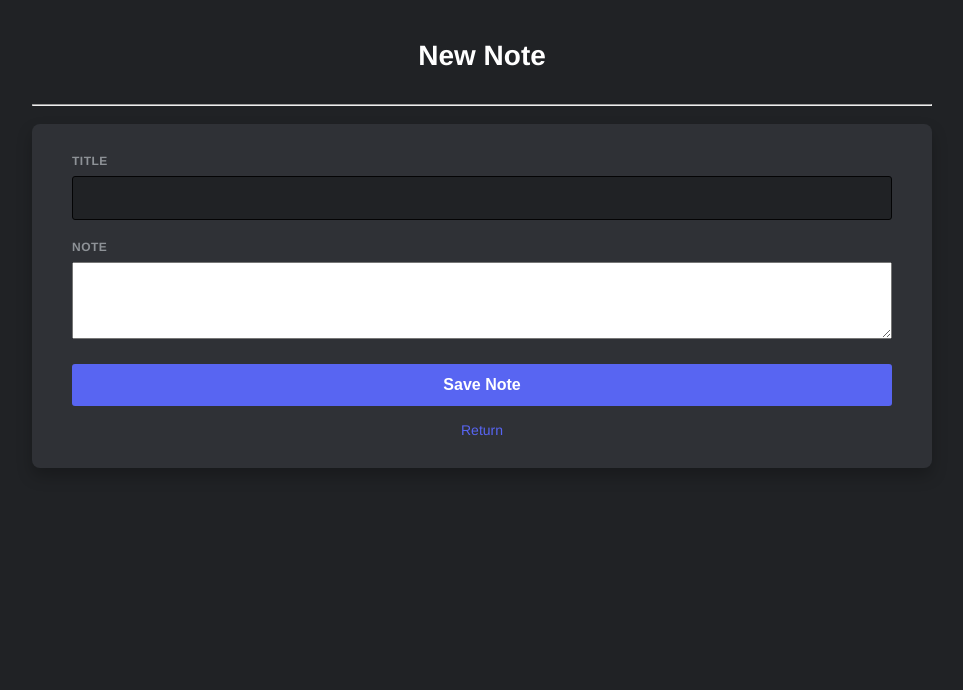
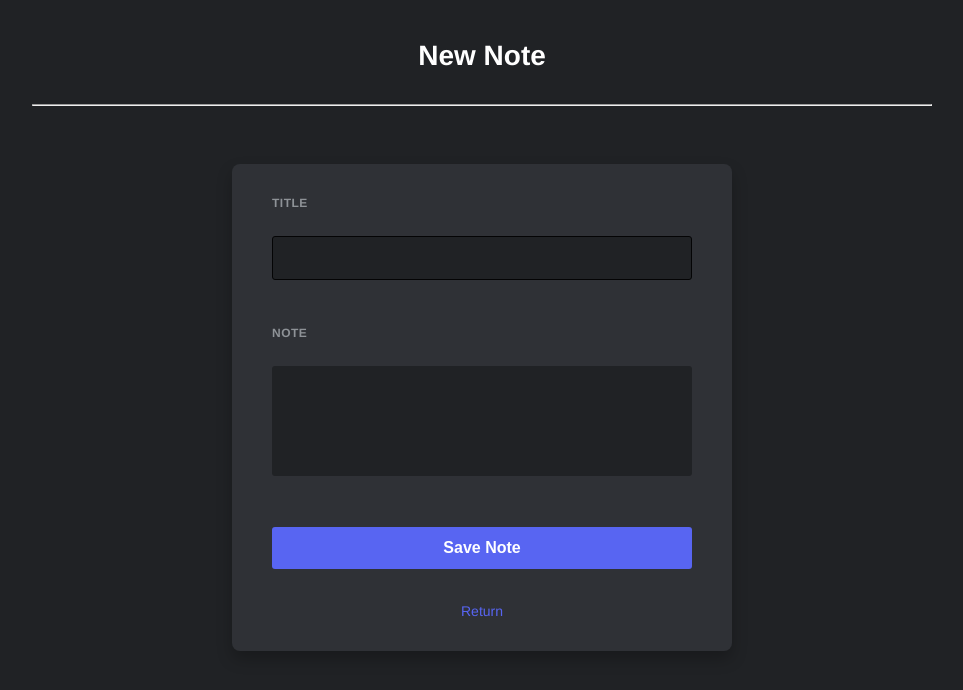
Before and after one commit to sahil-deo/git-pass, a Django app: template passmanager/templates/newnote.html in a window 1280 px wide. Shown: the top 690 px of the page, without its empty margins (158-1121 px from the left). Run offline with Django 5.2, Linux system fonts and the light colour scheme; the template is opened without the code that fills it, so the values that code supplies are empty.

Commit message:
Made the New Note UI more intuitive

```diff
--- a/passmanager/templates/newnote.html
+++ b/passmanager/templates/newnote.html
@@ -1,7 +1,75 @@
 {% extends "master.html" %}
 {% block title %}New Note{% endblock %}
 {% block content %}
-<h1>New Note</h1>
+<style>
+    body {
+        background-color: #202225;
+        color: #b9bbbe;
+        font-family: 'Whitney', 'Helvetica Neue', Helvetica, Arial, sans-serif;
+    }
+    form {
+        background: #2f3136;
+        padding: 32px 40px;
+        border-radius: 8px;
+        max-width: 500px;
+        margin: 40px auto;
+        box-shadow: 0 8px 16px rgba(0,0,0,0.24);
+        display: flex;
+        flex-direction: column;
+        gap: 18px;
+    }
+    label {
+        color: #8e9297;
+        font-size: 0.95rem;
+        font-weight: 600;
+        margin-bottom: 2px;
+    }
+    input[type="text"] {
+        background: #202225;
+        color: #fff;
+        border: none;
+        border-radius: 3px;
+        padding: 10px;
+        font-size: 1rem;
+        margin-bottom: 8px;
+    }
+    textarea {
+        background: #202225;
+        color: #fff;
+        border: none;
+        border-radius: 3px;
+        padding: 10px;
+        font-size: 1rem;
+        min-height: 60px;
+        font-family: inherit;
+        resize: none;
+        overflow-y: hidden;
+        margin-bottom: 8px;
+    }
+    input[type="submit"] {
+        background: #5865f2;
+        color: #fff;
+        border: none;
+        border-radius: 3px;
+        padding: 12px 20px;
+        font-size: 1rem;
+        font-weight: 600;
+        cursor: pointer;
+        transition: background 0.2s;
+    }
+    input[type="submit"]:hover {
+        background: #4752c4;
+    }
+    a {
+        color: #5865f2;
+        text-decoration: none;
+        font-weight: 500;
+        margin-top: 8px;
+        text-align: center;
+    }
+    a:hover { text-decoration: underline; }
+</style>
+<h1 style="text-align:center;color:#fff;">New Note</h1>
 <hr>
 <br>
 <form action="" method="post">
@@ -9,8 +77,24 @@
     <label for="title">Title</label>
     <input type="text" name="title" id="title">
     <label for="content">Note</label>
-    <textarea name="content" id="content" rows="5" style="width:100%;"></textarea>
+    <textarea name="content" id="content" rows="5"></textarea>
     <input type="submit" value="Save Note">
     <a href="/notes/">Return</a>
 </form>
+<script>
+// Auto-resize textarea to fit content
+function autoResizeTextarea(el) {
+    el.style.height = 'auto';
+    el.style.height = (el.scrollHeight) + 'px';
+}
+window.addEventListener('DOMContentLoaded', function() {
+    var textarea = document.getElementById('content');
+    if (textarea) {
+        autoResizeTextarea(textarea);
+        textarea.addEventListener('input', function() {
+            autoResizeTextarea(this);
+        });
+    }
+});
+</script>
 {% endblock %}
```
Also changed, not shown: db.sqlite3.
